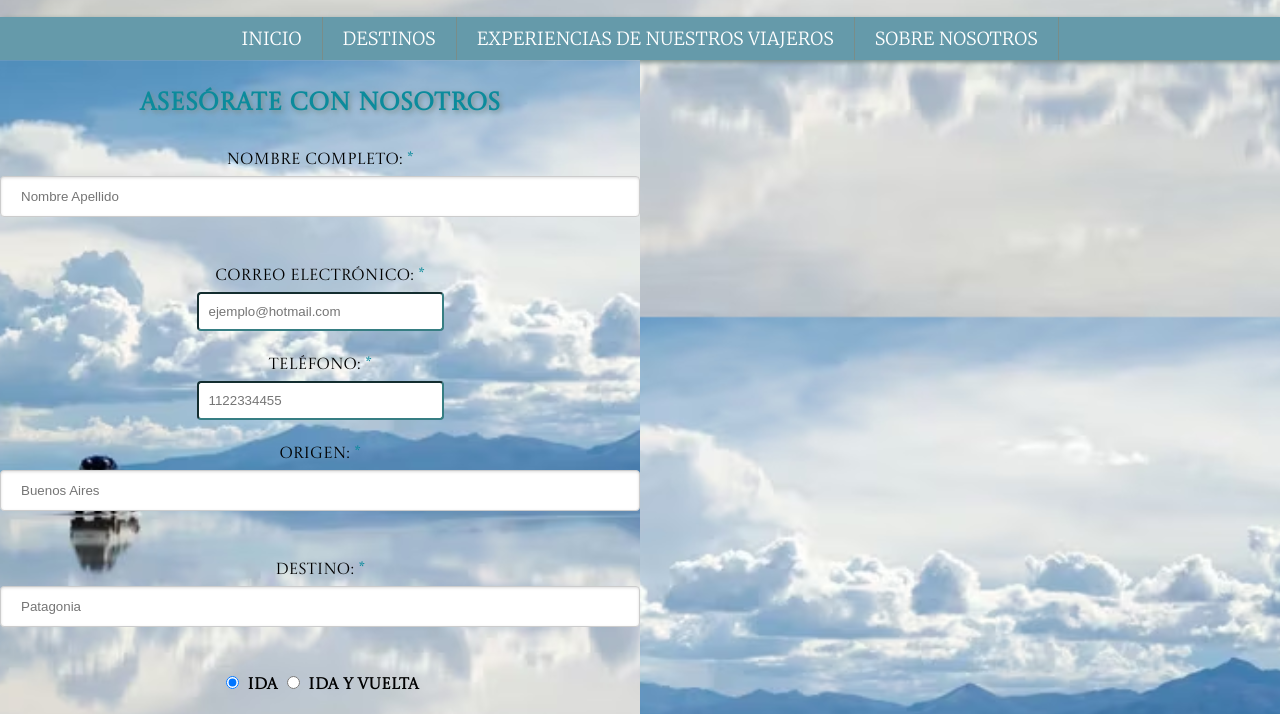
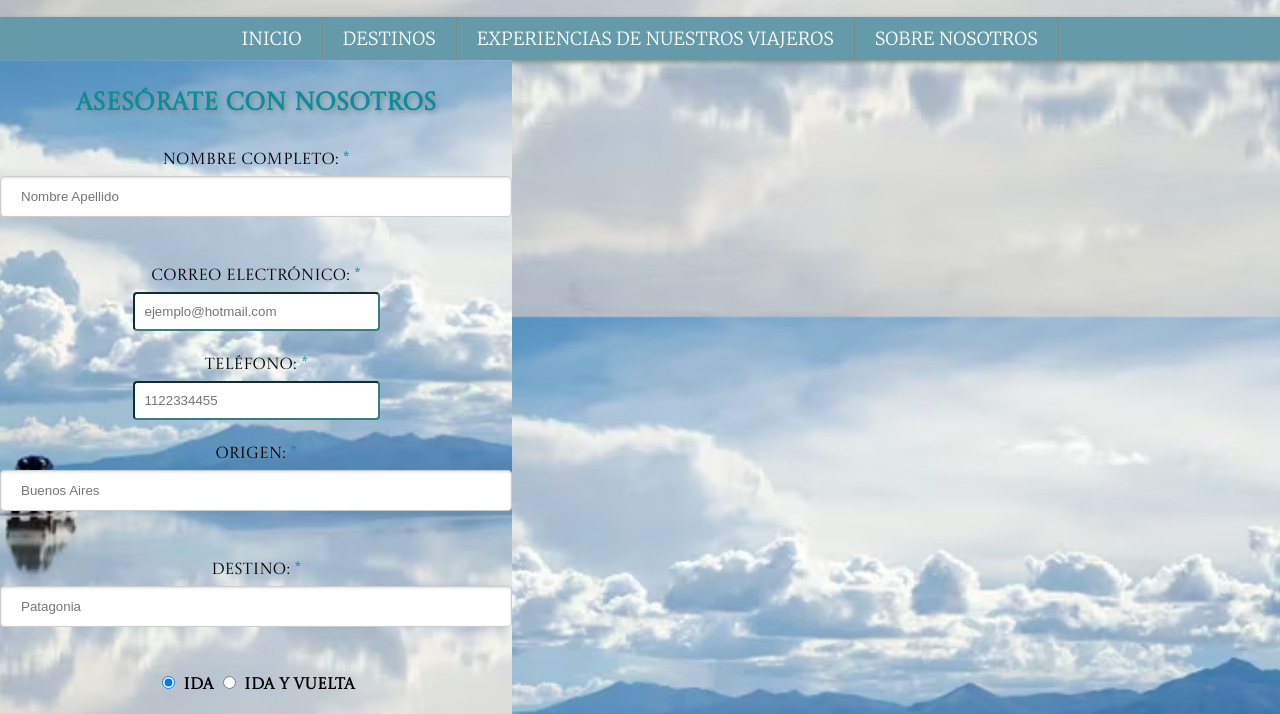
Before and after one commit to costillalucas/ALasNubes, a plain HTML site: page formulario.html in a window 1280 px wide. Shown: the part 483-1197 px from the top of the page. Drawn offline with Linux system fonts and the light colour scheme.

Commit message:
cambio ancho del formulario, falta centrar

```diff
--- a/css/formulario.css
+++ b/css/formulario.css
@@ -54,7 +54,8 @@ input[type="submit"]:hover {
 
 .formulario{
     display: inline-block;
-    width: 50%;
+    text-align: center;
+    width: 40%;
     border: 0px solid var(--gray-color);
     margin: 0;
     padding: 0;
```
